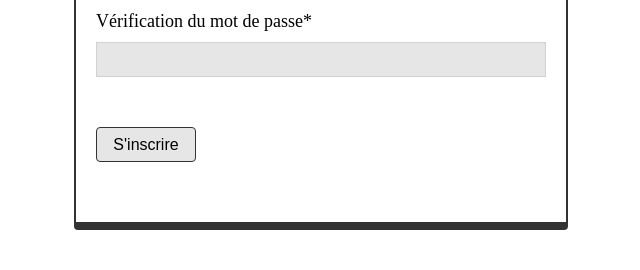
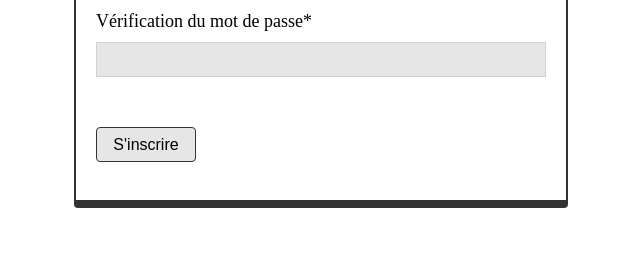
Before and after one commit to PascalTed/blog, a PHP site: page /index.php?action=displayCreateAccount in a window 1280 px wide. Shown: the part 663-933 px from the top of the page, without its empty margins (319-959 px from the left). After the commit the page ends 871 px from the top, so only its background shows below. Run offline with PHP 8.4, Linux system fonts and the light colour scheme; some libraries are stand-ins or nearby versions.

Commit message:
Ajouté #formulaireInscription dans css/style.css

```diff
--- a/css/style.css
+++ b/css/style.css
@@ -332,6 +332,14 @@ body
 
 }
 
+#formulaireInscription form p:last-child
+{
+
+    margin-bottom: 18px;
+
+
+}
+
 #formulaireInscription input
 {
     font-size: 16px;
```
